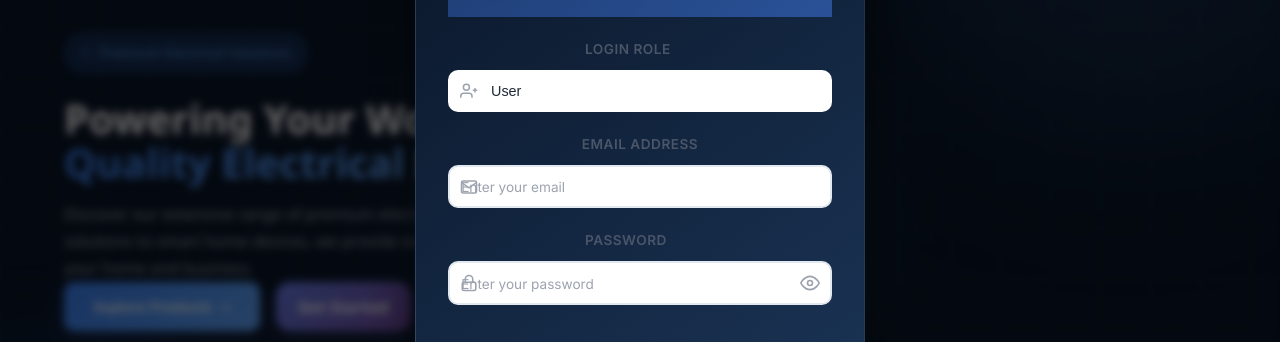
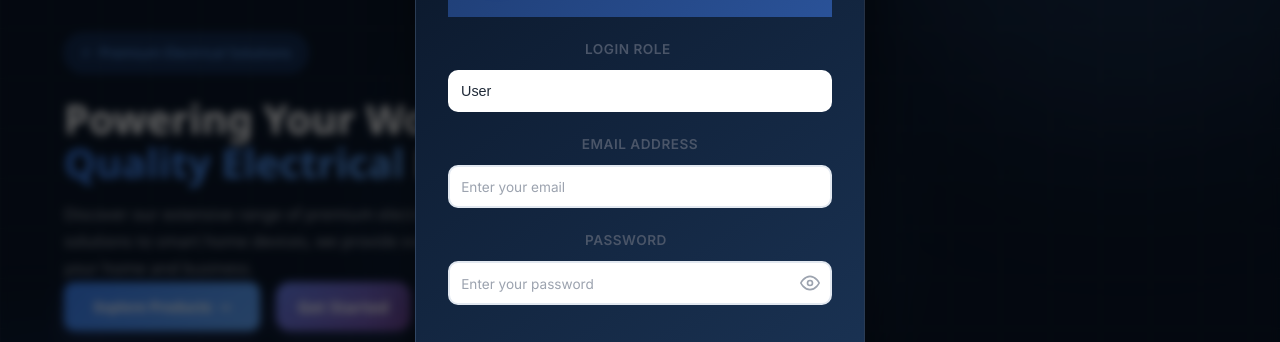
Before and after one commit to sithudissanayake/zen-site, a React (Create React App) app in the folder frontend/: page / in a window 1280 px wide. Both pictures are taken after a click on the button "Login". Shown: the part 172-514 px from the top of the page. Built offline with nearby package versions, Linux system fonts and the light colour scheme.

Commit message:
fix: resolve icon overlay issue

```diff
--- a/frontend/src/components/LoginModal.js
+++ b/frontend/src/components/LoginModal.js
@@ -169,14 +169,6 @@ const LoginModal = ({ isOpen, onClose, onSwitchToRegister, onLoginSuccess }) =>
           <div className="form-group">
             <label className="form-label">Login Role</label>
             <div className="input-wrapper">
-              <span className="input-icon">
-                <svg viewBox="0 0 24 24" fill="none" stroke="currentColor" strokeWidth="2">
-                  <path d="M16 21v-2a4 4 0 00-4-4H5a4 4 0 00-4 4v2" />
-                  <circle cx="8.5" cy="7" r="4" />
-                  <path d="M20 8v6" />
-                  <path d="M23 11h-6" />
-                </svg>
-              </span>
               <select
                 name="role"
                 className="form-input"
@@ -193,17 +185,13 @@ const LoginModal = ({ isOpen, onClose, onSwitchToRegister, onLoginSuccess }) =>
           <div className="form-group">
             <label className="form-label">Email Address</label>
             <div className="input-wrapper">
-              <span className="input-icon">
-                <svg viewBox="0 0 24 24" fill="none" stroke="currentColor" strokeWidth="2">
-                  <path d="M4 4h16c1.1 0 2 .9 2 2v12c0 1.1-.9 2-2 2H4c-1.1 0-2-.9-2-2V6c0-1.1.9-2 2-2z" />
-                  <path d="M22 6l-10 7L2 6" />
-                </svg>
-              </span>
               <input
                 type="email"
                 name="email"
                 className="form-input"
                 placeholder="Enter your email"
+                autoComplete="off"
+                inputMode="email"
                 value={formData.email}
                 onChange={handleChange}
                 required
@@ -214,12 +202,6 @@ const LoginModal = ({ isOpen, onClose, onSwitchToRegister, onLoginSuccess }) =>
           <div className="form-group">
             <label className="form-label">Password</label>
             <div className="input-wrapper">
-              <span className="input-icon">
-                <svg viewBox="0 0 24 24" fill="none" stroke="currentColor" strokeWidth="2">
-                  <rect x="3" y="11" width="18" height="11" rx="2" ry="2" />
-                  <path d="M7 11V7a5 5 0 0110 0v4" />
-                </svg>
-              </span>
               <input
                 type={showPassword ? 'text' : 'password'}
                 name="password"
--- a/frontend/src/components/Modal.css
+++ b/frontend/src/components/Modal.css
@@ -183,7 +183,7 @@
 
 .form-input {
   width: 100%;
-  padding: 12px 12px 12px 42px;
+  padding: 12px;
   background: rgba(255, 255, 255, 0.08);
   border: 1px solid rgba(255, 255, 255, 0.2);
   border-radius: 10px;
--- a/frontend/src/components/RegisterModal.js
+++ b/frontend/src/components/RegisterModal.js
@@ -140,17 +140,12 @@ const RegisterModal = ({ isOpen, onClose, onSwitchToLogin, onRegisterSuccess })
             <div className="form-group">
               <label className="form-label">Full Name</label>
               <div className="input-wrapper">
-                <span className="input-icon">
-                  <svg viewBox="0 0 24 24" fill="none" stroke="currentColor" strokeWidth="2">
-                    <path d="M20 21v-2a4 4 0 00-4-4H8a4 4 0 00-4 4v2" />
-                    <circle cx="12" cy="7" r="4" />
-                  </svg>
-                </span>
                 <input
                   type="text"
                   name="fullName"
                   className="form-input"
                   placeholder="Enter your name"
+                  autoComplete="off"
                   value={formData.fullName}
                   onChange={handleChange}
                   required
@@ -161,16 +156,13 @@ const RegisterModal = ({ isOpen, onClose, onSwitchToLogin, onRegisterSuccess })
             <div className="form-group">
               <label className="form-label">Phone Number</label>
               <div className="input-wrapper">
-                <span className="input-icon">
-                  <svg viewBox="0 0 24 24" fill="none" stroke="currentColor" strokeWidth="2">
-                    <path d="M22 16.92v3a2 2 0 01-2.18 2 19.79 19.79 0 01-8.63-3.07 19.5 19.5 0 01-6-6 19.79 19.79 0 01-3.07-8.67A2 2 0 014.11 2h3a2 2 0 012 1.72 12.84 12.84 0 00.7 2.81 2 2 0 01-.45 2.11L8.09 9.91a16 16 0 006 6l1.27-1.27a2 2 0 012.11-.45 12.84 12.84 0 002.81.7A2 2 0 0122 16.92z" />
-                  </svg>
-                </span>
                 <input
                   type="tel"
                   name="phone"
                   className="form-input"
                   placeholder="Enter phone number"
+                  autoComplete="off"
+                  inputMode="tel"
                   value={formData.phone}
                   onChange={handleChange}
                   required
@@ -182,17 +174,13 @@ const RegisterModal = ({ isOpen, onClose, onSwitchToLogin, onRegisterSuccess })
           <div className="form-group">
             <label className="form-label">Email Address</label>
             <div className="input-wrapper">
-              <span className="input-icon">
-                <svg viewBox="0 0 24 24" fill="none" stroke="currentColor" strokeWidth="2">
-                  <path d="M4 4h16c1.1 0 2 .9 2 2v12c0 1.1-.9 2-2 2H4c-1.1 0-2-.9-2-2V6c0-1.1.9-2 2-2z" />
-                  <path d="M22 6l-10 7L2 6" />
-                </svg>
-              </span>
               <input
                 type="email"
                 name="email"
                 className="form-input"
                 placeholder="Enter your email"
+                autoComplete="off"
+                inputMode="email"
                 value={formData.email}
                 onChange={handleChange}
                 required
@@ -204,12 +192,6 @@ const RegisterModal = ({ isOpen, onClose, onSwitchToLogin, onRegisterSuccess })
             <div className="form-group">
               <label className="form-label">Password</label>
               <div className="input-wrapper">
-                <span className="input-icon">
-                  <svg viewBox="0 0 24 24" fill="none" stroke="currentColor" strokeWidth="2">
-                    <rect x="3" y="11" width="18" height="11" rx="2" ry="2" />
-                    <path d="M7 11V7a5 5 0 0110 0v4" />
-                  </svg>
-                </span>
                 <input
                   type={showPassword ? 'text' : 'password'}
                   name="password"
@@ -242,12 +224,6 @@ const RegisterModal = ({ isOpen, onClose, onSwitchToLogin, onRegisterSuccess })
             <div className="form-group">
               <label className="form-label">Confirm Password</label>
               <div className="input-wrapper">
-                <span className="input-icon">
-                  <svg viewBox="0 0 24 24" fill="none" stroke="currentColor" strokeWidth="2">
-                    <rect x="3" y="11" width="18" height="11" rx="2" ry="2" />
-                    <path d="M7 11V7a5 5 0 0110 0v4" />
-                  </svg>
-                </span>
                 <input
                   type={showConfirmPassword ? 'text' : 'password'}
                   name="confirmPassword"
--- a/frontend/src/pages/UserProfilePage.js
+++ b/frontend/src/pages/UserProfilePage.js
@@ -2,7 +2,7 @@ import React, { useState } from 'react';
 import { Link, useNavigate } from 'react-router-dom';
 import { updateUserProfile, deleteUser } from '../services/api';
 import './UserProfilePage.css';
-import jsPDF from 'jspdf';
+import { jsPDF } from 'jspdf';
 import Chart from 'chart.js/auto';
 
 const UserProfilePage = () => {
```
